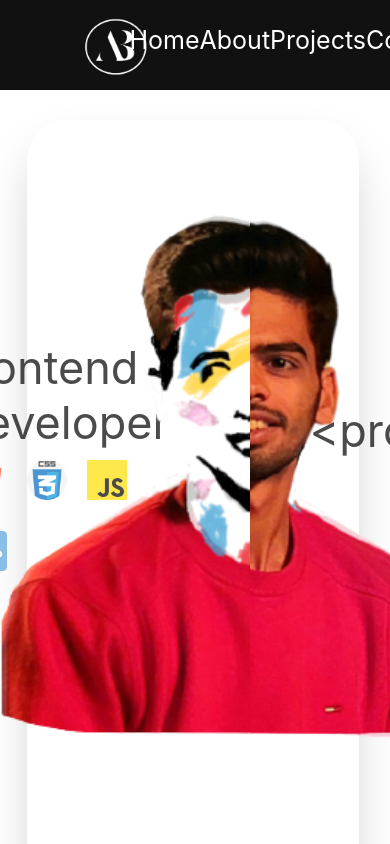
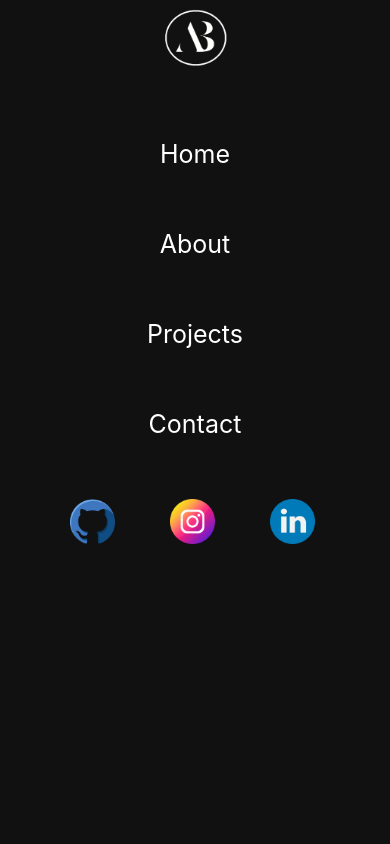
Before and after one commit to aditya142003/aditya142003, a React (Create React App) app: page / in a window 390 px wide. Shown: the top 844 px of the page. Built offline with nearby package versions, Linux system fonts and the light colour scheme; no server answers; the database is empty; the HTML template or start-up script is replaced by a standard one.

Commit message:
Dry responsive change

```diff
--- a/public/index.html
+++ b/public/index.html
@@ -2,7 +2,7 @@
 <html lang="en">
   <head>
     <meta charset="utf-8" />
-    <meta name="viewport" content="width=device-width, initial-scale=1" />
+    <meta name="viewport" content="width=device-width, initial-scale=1.0" />
     <meta name="theme-color" content="#000000" />
     <meta
       name="description"
@@ -27,7 +27,7 @@
   </head>
   <body>
     <noscript>You need to enable JavaScript to run this app.</noscript>
-    <div id="root"></div>
+    <div id="root" ></div>
     <!--
       This HTML file is a template.
       If you open it directly in the browser, you will see an empty page.
--- a/src/App.js
+++ b/src/App.js
@@ -9,21 +9,19 @@ import "./App.css";
 
 function App() {
   return (
-    <div>
+    <div >
       <Routes>
         <Route
           path="/"
           element={
             <div>
-              <NavBar /> <MainArea /> <Footer/>
+              <NavBar /> <MainArea /> <Footer />
             </div>
           }
         ></Route>
         <Route path="/AuthPage" element={<AuthPage />}></Route>
         <Route path="/CreateProject" element={<CreateProject />}></Route>
       </Routes>
-      <div className="outContainer"></div>
-
     </div>
   );
 }
--- a/src/Components/NavBar.js
+++ b/src/Components/NavBar.js
@@ -16,10 +16,10 @@ function NavBar() {
         <span>
           <img className="NavIcon" src={NavLogo} onClick={scrollingHome}></img>
         </span>
-        <a onClick={scrollingHome}>Home</a>
-        <a href="#about-href">About</a>
-        <a href="#project-href">Projects</a>
-        <a href="#contact-href">Contact</a>
+        <div onClick={scrollingHome}>Home</div>
+        <div href="#about-href">About</div>
+        <div href="#project-href">Projects</div>
+        <div href="#contact-href">Contact</div>
         <div className="Social">
           <span>
             <a href="https://github.com/aditya142003/" target="_blank">
--- a/src/Components/Style/MainArea.css
+++ b/src/Components/Style/MainArea.css
@@ -135,3 +135,8 @@ p {
 }
 
 /* about */
+/* @media screen and (max-width: 600px) {
+  .mainContainer {
+    background-color: blue;
+  }
+} */
--- a/src/Components/Style/NavBar.css
+++ b/src/Components/Style/NavBar.css
@@ -1,10 +1,10 @@
-.NavMainContainer{
+.NavMainContainer {
   height: 90px;
   width: 100vw;
   background-color: #111;
   color: white;
 }
-.NavContainer > a{
+.NavContainer > a {
   color: white;
   cursor: pointer;
 }
@@ -23,9 +23,9 @@
 }
 .NavIcon {
   width: 110px;
-  position: relative;
+  /* position: relative;
   left: 40px;
-  top: 9px;
+  top: 9px; */
 }
 .Social {
   display: grid;
@@ -38,6 +38,30 @@
   display: block;
   align-items: center;
 }
-.Social  :hover{
+.Social :hover {
   cursor: pointer;
 }
+@media screen and (max-width: 600px) {
+  .NavMainContainer {
+    height: 100vh;
+    width: 100vw;
+    background-color: #111;
+    color: white;
+  }
+  .NavContainer > a {
+    color: white;
+    cursor: pointer;
+  }
+  .NavContainer {
+    width: 90vw;
+    display: block;
+    font-size: 25px;
+    text-align: center;
+  }
+  .NavContainer > div {
+    padding-top: 60px;
+  }
+  .NavIcon {
+    width: 110px;
+  }
+}
```
